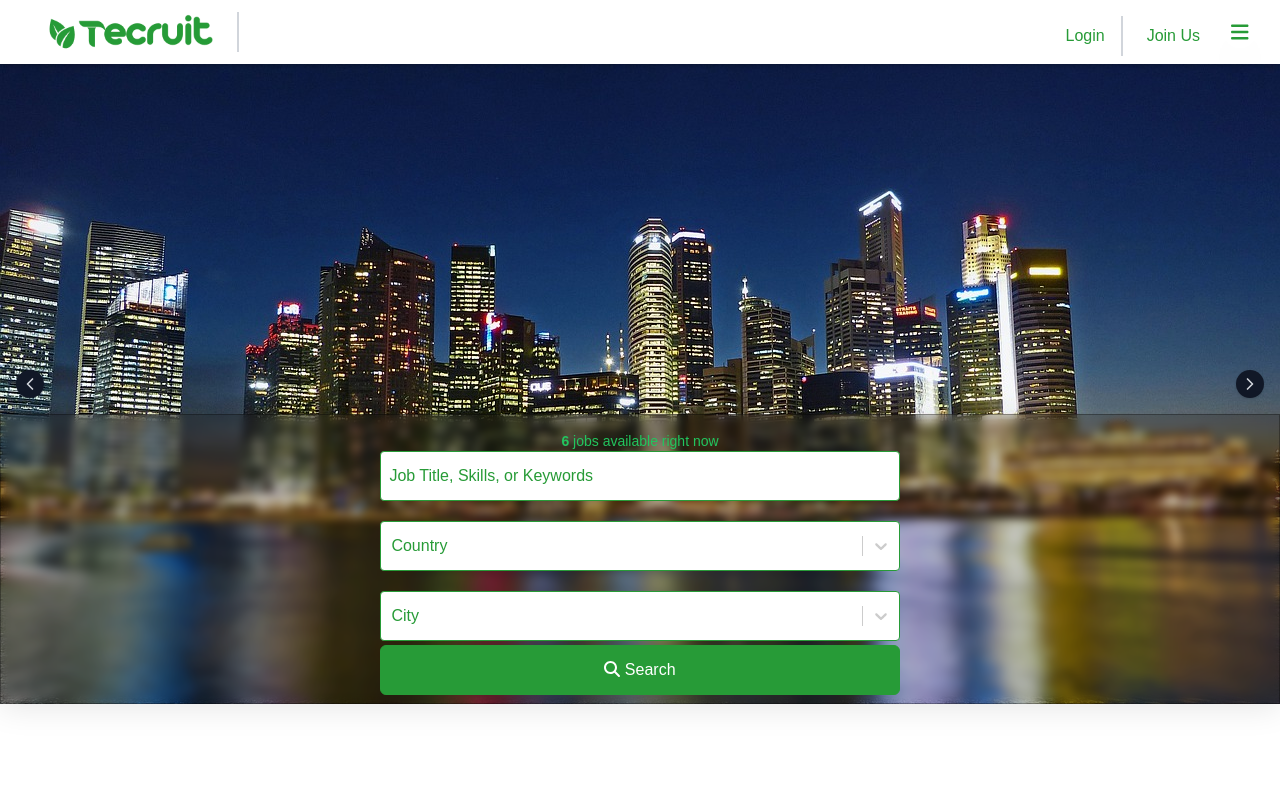
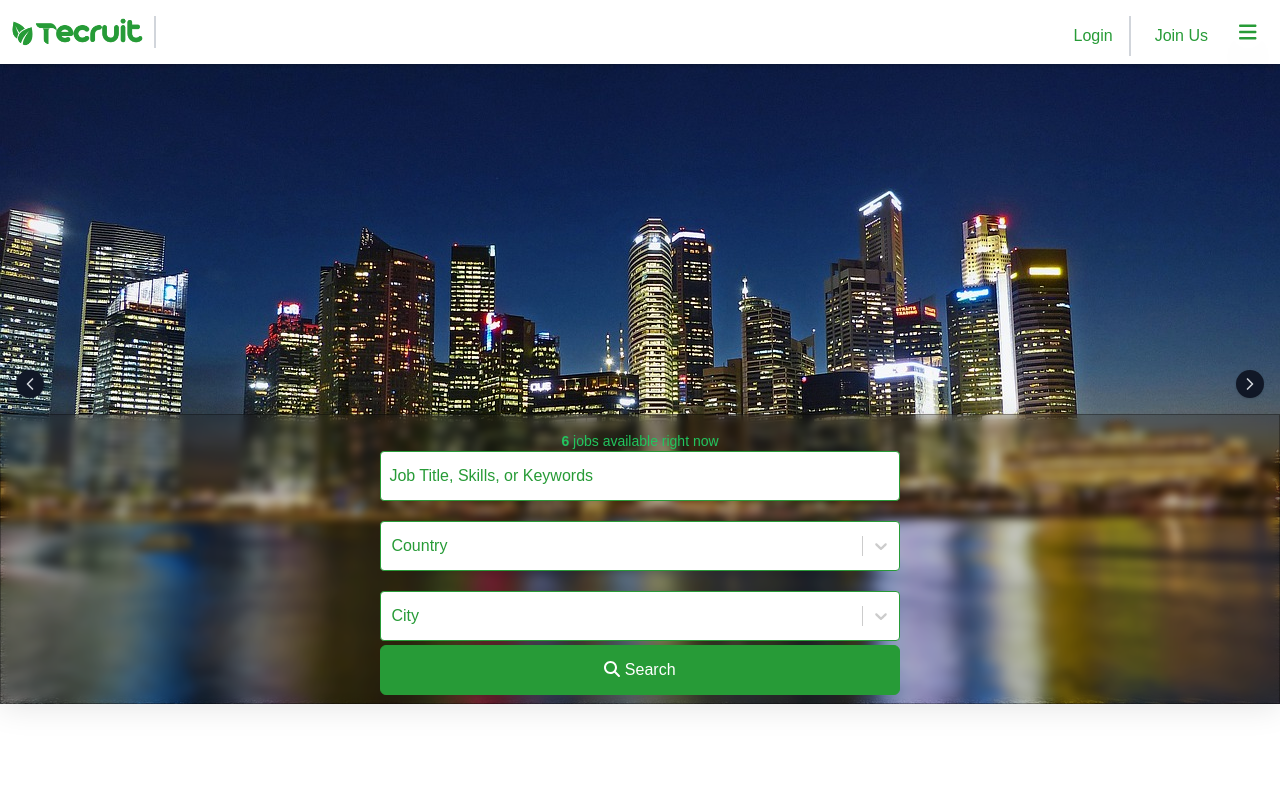
Before and after one commit to Rashadul-Haque-JS/tecruit-media, a React (Create React App) app: page / in a window 1280 px wide. Shown: the top 788 px of the page. Built offline with nearby package versions, Linux system fonts and the light colour scheme; a web font is replaced by a local one.

Commit message:
Apps logo added

```diff
--- a/src/components/nav/Navbar.js
+++ b/src/components/nav/Navbar.js
@@ -19,15 +19,15 @@ const Navbar = () => {
 
   return (
     <div
-      className="relative flex justify-between items-center gap-2 py-2 px-6 text-tecruitPrimary bg-[#fff] z-50"
+      className="relative flex justify-between items-center gap-2 py-1 sm:py-2 md:py-2 px-6 sm:pl-0 md:pr-4 md:pl-0 sm:pr-4 text-tecruitPrimary bg-[#fff] z-50"
       style={{
         borderBottom: "none",
         boxShadow: "0px 2px 4px rgba(0, 0, 0, 0.2)",
       }}
     >
       <div className="flex justify-start items-center w-2/4 gap-5">
-        <Link to="/" className="text-3xl px-5 border-r-2 border-gray-300 logo">
-          <img src={tecruitLogo} alt="Tecruit logo" className="w-fit h-10"/>
+        <Link to="/" className="text-3xl px-2 border-r-2 border-gray-300 logo">
+          <img src={tecruitLogo} alt="Tecruit logo" className="w-fit h-8"/>
         </Link>
         <div className="flex justify-between items-center gap-1  sm:hidden md:hidden">
           <Link to="/post-job">Companies</Link>
```
